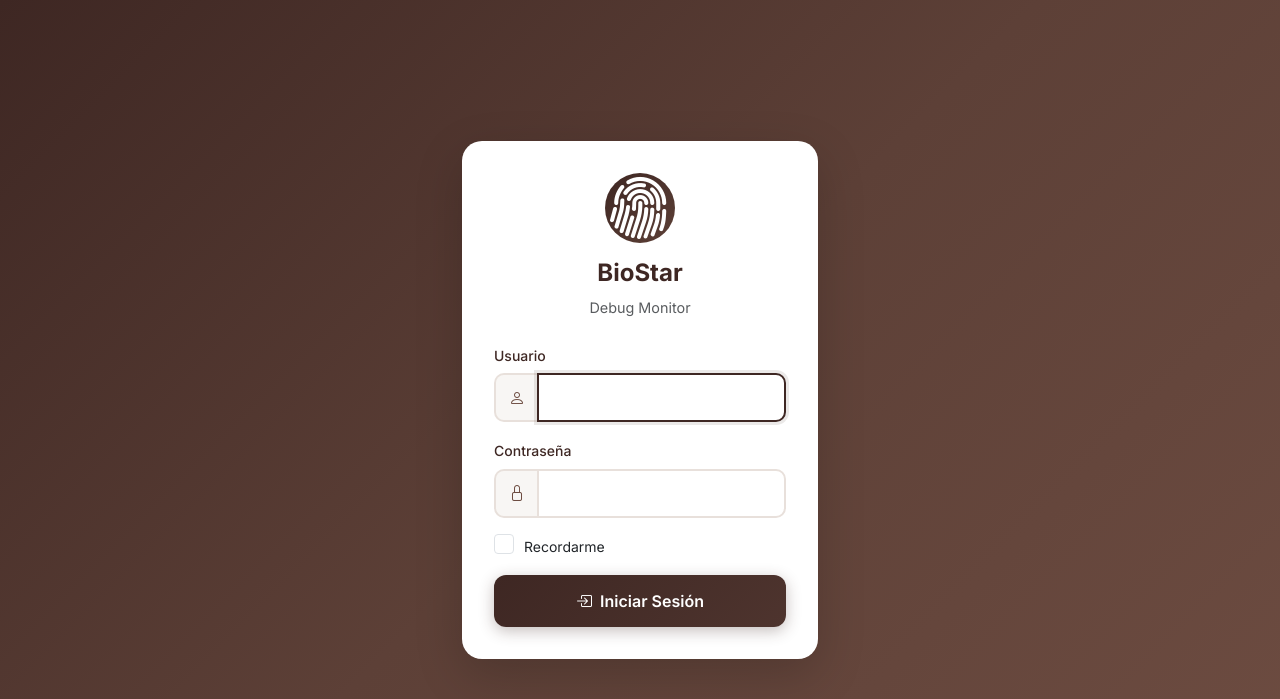
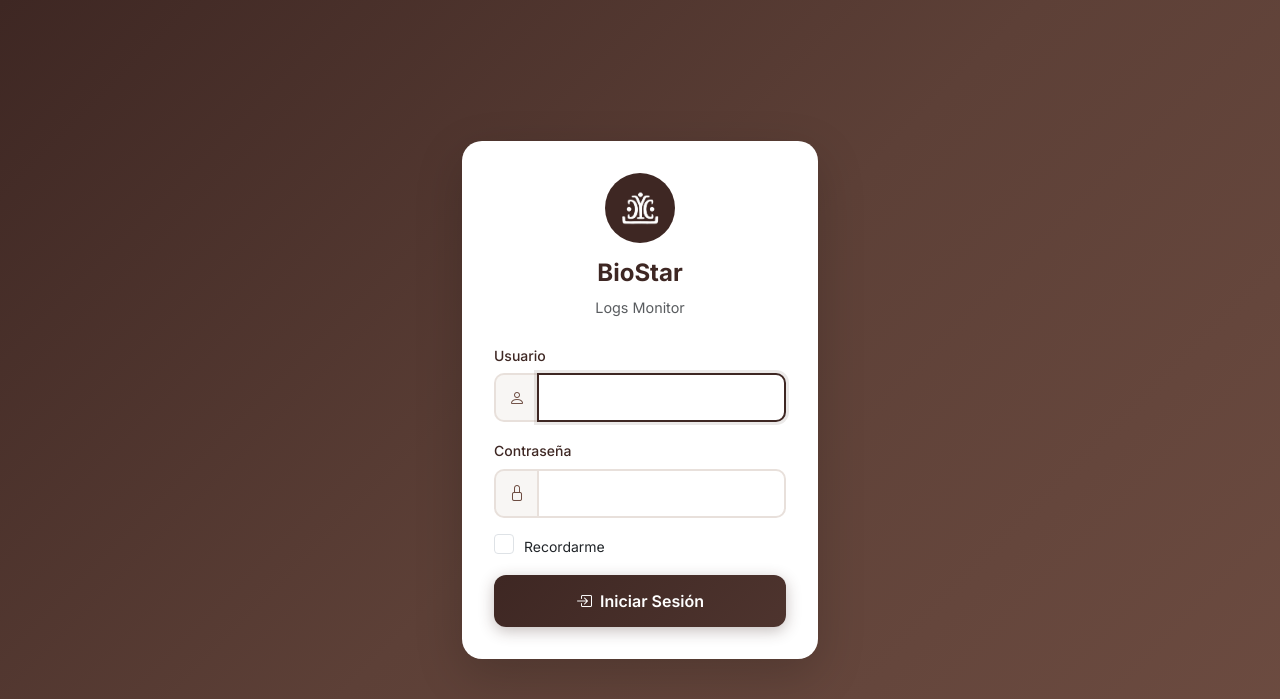
Before and after one commit to ezraidenn/DEBUGBI0, a Flask app: page /login in a window 1280 px wide. Shown: the top 699 px of the page. Run offline with Flask 3, Linux system fonts and the light colour scheme; some libraries are stand-ins or nearby versions.

Commit message:
Cambiar logo por imagen personalizada y Debug por Logs en toda la app

```diff
--- a/webapp/templates/base.html
+++ b/webapp/templates/base.html
@@ -3,7 +3,7 @@
 <head>
     <meta charset="UTF-8">
     <meta name="viewport" content="width=device-width, initial-scale=1.0">
-    <title>{% block title %}BioStar Debug Monitor{% endblock %}</title>
+    <title>{% block title %}BioStar Logs Monitor{% endblock %}</title>
 
     <!-- Preconnect para recursos externos -->
     <link rel="preconnect" href="https://fonts.googleapis.com">
@@ -52,9 +52,9 @@
             <!-- Sidebar -->
             <nav class="sidebar" id="sidebar">
                 <div class="sidebar-header">
-                    <i class="bi bi-fingerprint" style="font-size: 40px; color: rgba(255,255,255,0.9);"></i>
+                    <img src="{{ url_for('static', filename='img/logo-white.png') }}" alt="Logo" style="width: 50px; height: 50px; object-fit: contain;">
                     <h4>BioStar</h4>
-                    <small>Debug Monitor</small>
+                    <small>Logs Monitor</small>
                 </div>
 
                 <ul class="nav flex-column" style="padding-top: 20px;">
--- a/webapp/templates/dashboard.html
+++ b/webapp/templates/dashboard.html
@@ -1,6 +1,6 @@
 {% extends "base.html" %}
 
-{% block title %}Dashboard - BioStar Debug Monitor{% endblock %}
+{% block title %}Dashboard - BioStar Logs Monitor{% endblock %}
 
 {% block content %}
 <div class="page-header">
@@ -165,7 +165,7 @@
                     </div>
 
                     <button class="btn btn-device-debug w-100" onclick="event.stopPropagation(); location.href='{{ url_for('debug_device', device_id=device.id) }}'">
-                        <i class="bi bi-bug-fill"></i> Ver Debug
+                        <i class="bi bi-journal-text"></i> Ver Logs
                     </button>
                 </div>
             </div>
--- a/webapp/templates/debug_device.html
+++ b/webapp/templates/debug_device.html
@@ -1,6 +1,6 @@
 {% extends "base.html" %}
 
-{% block title %}Debug {{ device.name }} - BioStar{% endblock %}
+{% block title %}Logs {{ device.name }} - BioStar{% endblock %}
 
 {% block extra_css %}
 <style>
--- a/webapp/templates/debug_general.html
+++ b/webapp/templates/debug_general.html
@@ -1,10 +1,10 @@
 {% extends "base.html" %}
 
-{% block title %}Debug General - BioStar{% endblock %}
+{% block title %}Logs General - BioStar{% endblock %}
 
 {% block content %}
 <div class="page-header">
-    <h2><i class="bi bi-bug"></i> Debug General</h2>
+    <h2><i class="bi bi-journal-text"></i> Logs General</h2>
     <div class="page-header-actions">
         <button class="btn btn-success btn-sm" onclick="exportAll()">
             <i class="bi bi-file-earmark-excel"></i> <span class="hide-mobile">Exportar</span>
--- a/webapp/templates/login.html
+++ b/webapp/templates/login.html
@@ -1,6 +1,6 @@
 {% extends "base.html" %}
 
-{% block title %}Login - BioStar Debug Monitor{% endblock %}
+{% block title %}Login - BioStar Logs Monitor{% endblock %}
 
 {% block extra_css %}
 <style>
@@ -77,11 +77,11 @@
             <div class="card shadow-lg login-card">
                 <div class="card-body">
                     <div class="text-center mb-4">
-                        <div class="login-icon">
-                            <i class="bi bi-fingerprint"></i>
+                        <div class="login-icon" style="background: #3E2723; padding: 12px; border-radius: 50%;">
+                            <img src="{{ url_for('static', filename='img/logo-white.png') }}" alt="Logo" style="width: 50px; height: 50px; object-fit: contain;">
                         </div>
                         <h3 style="color: #3E2723; font-weight: 700;">BioStar</h3>
-                        <p class="text-muted" style="font-size: 0.9rem;">Debug Monitor</p>
+                        <p class="text-muted" style="font-size: 0.9rem;">Logs Monitor</p>
                     </div>
 
                     {% with messages = get_flashed_messages(with_categories=true) %}
```
Also changed, not shown: webapp/static/img/logo-white.png (added).
